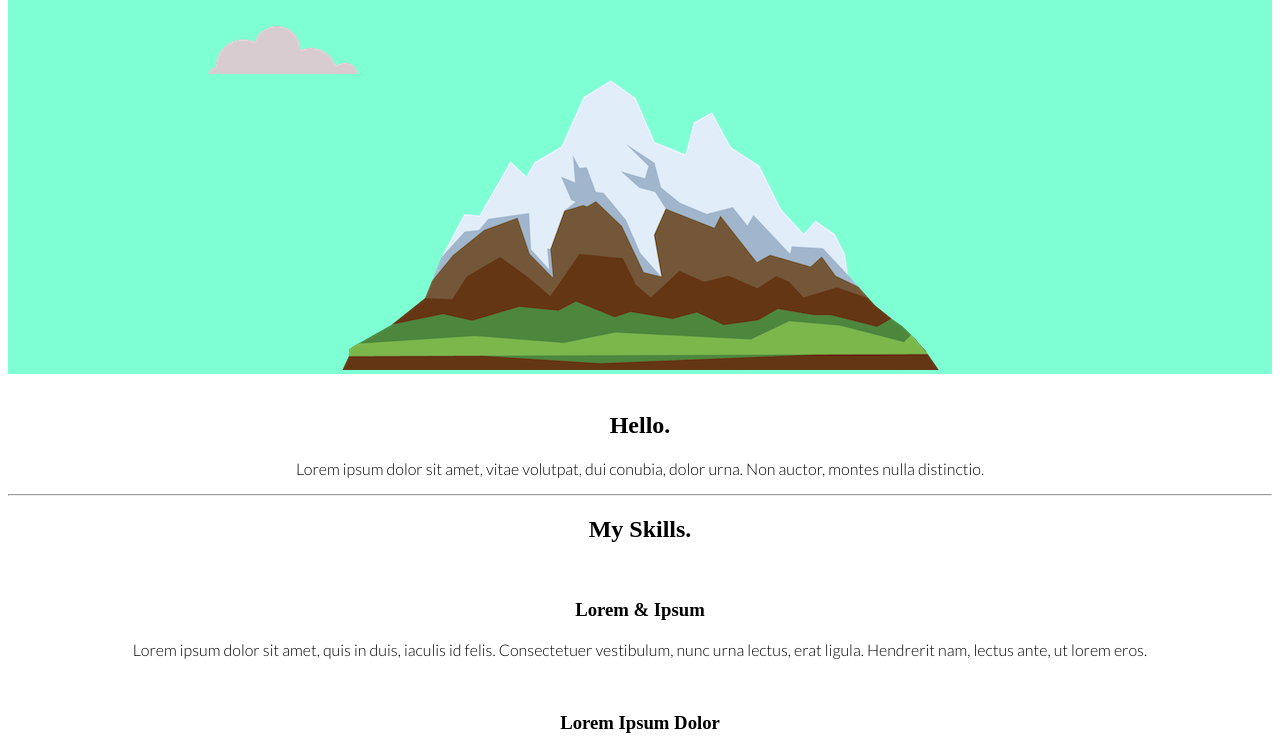
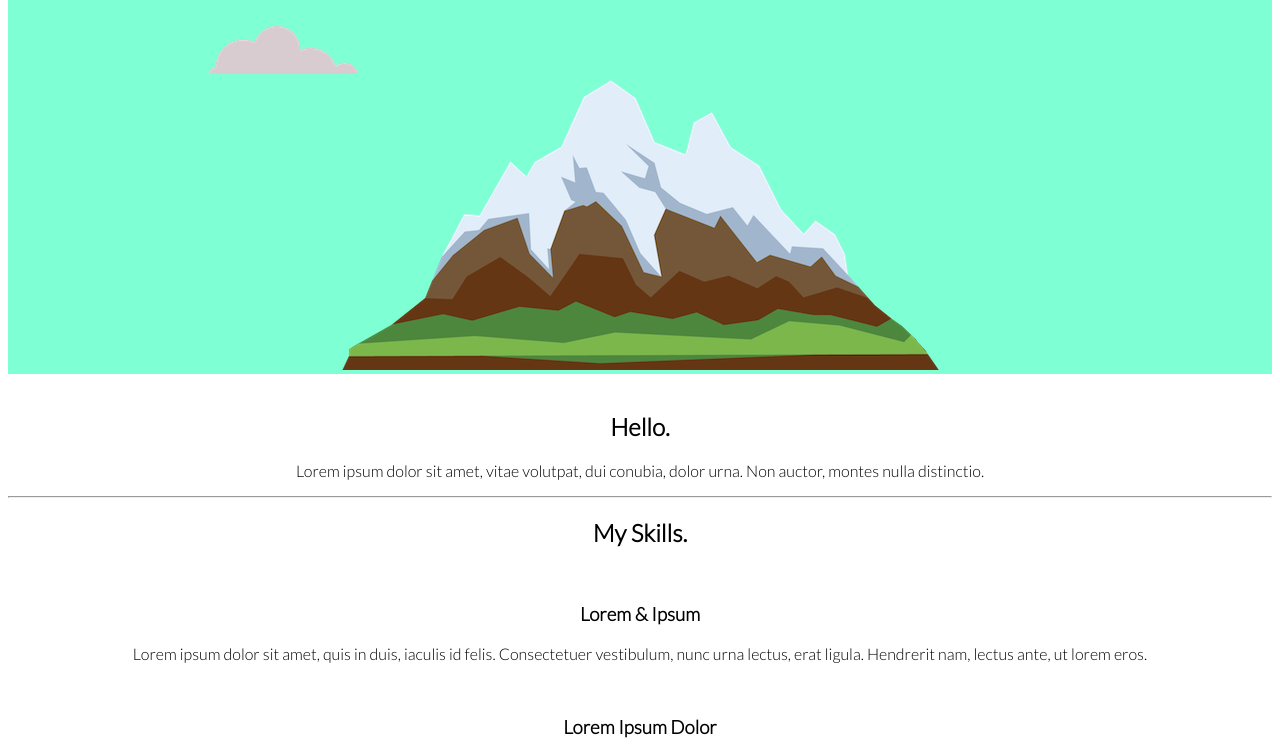
Before and after one commit to matteodibiscotti/100-days-of-code, a plain HTML site: page 43-44-css/index.html in a window 1280 px wide. Shown: the part 185-935 px from the top of the page. Drawn offline with Linux system fonts and the light colour scheme.

Commit message:
Changed font

```diff
--- a/43-44-css/css/styles.css
+++ b/43-44-css/css/styles.css
@@ -4,6 +4,14 @@ body {
 
 h1 {
     margin: 0px;
+    font-family: 'Lato', sans-serif;
+}
+
+h2 {
+    font-family: 'Lato', sans-serif;
+}
+
+h3 {
     font-family: 'Lato', sans-serif;
 }
 
```
